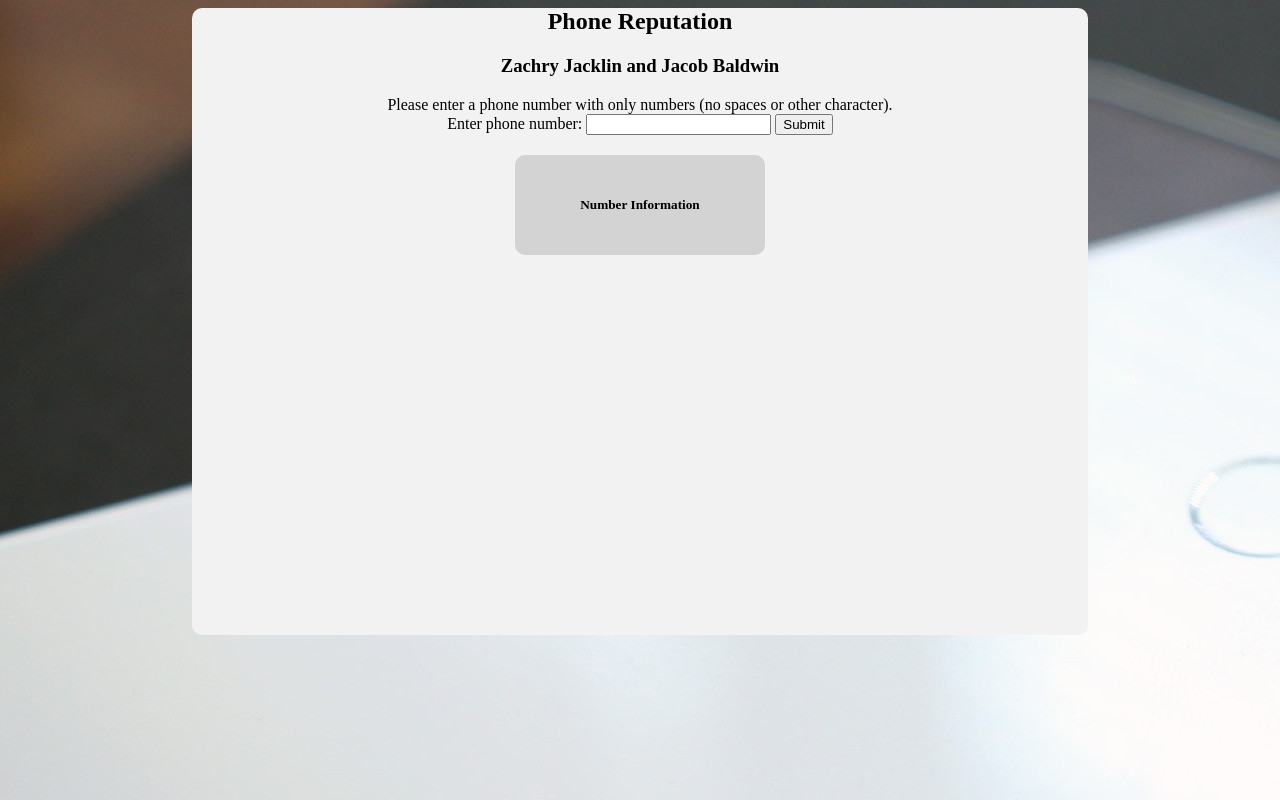
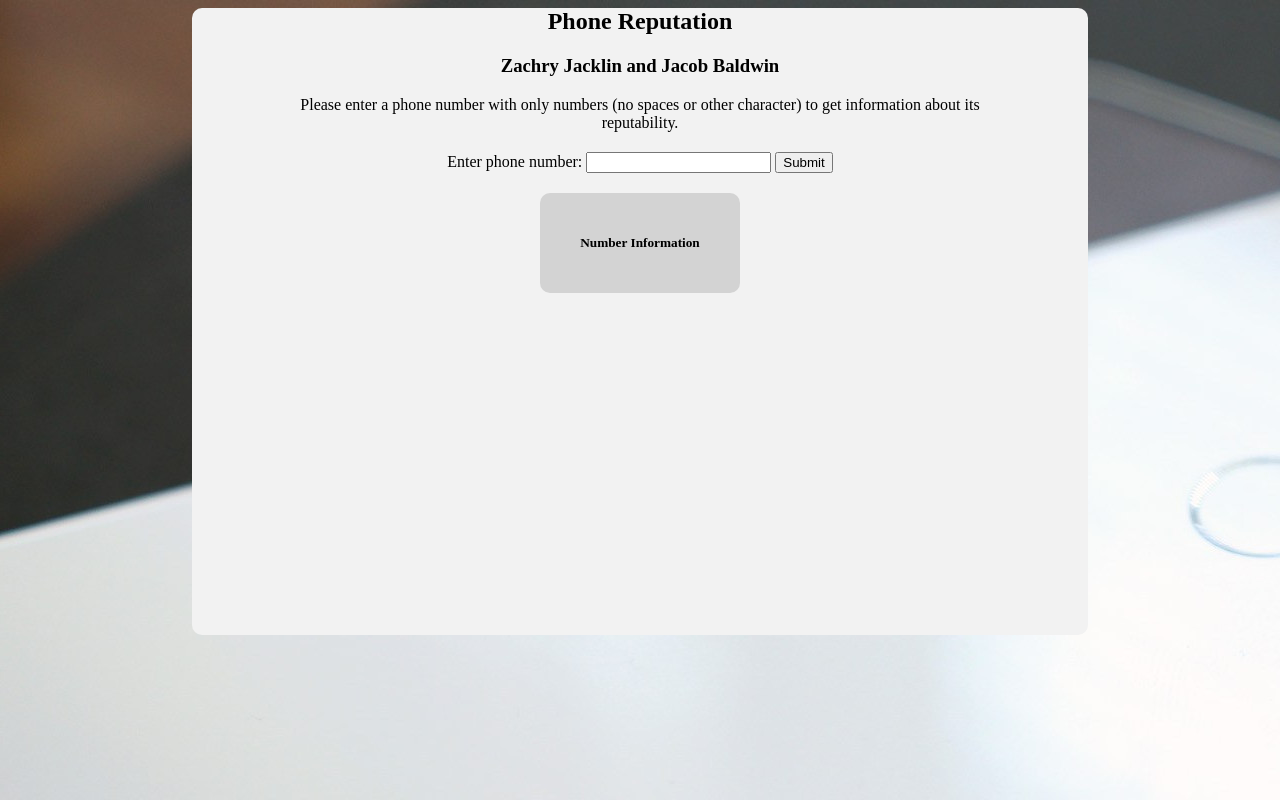
Before and after one commit to Jacob-Baldwin/phonelookup, a plain HTML site: page index.html in a window 1280 px wide. Drawn offline with nearby package versions, Linux system fonts and the light colour scheme.

Commit message:
better formatting

```diff
--- a/index.html
+++ b/index.html
@@ -9,12 +9,21 @@
 
   <body>
 
+    <div class="ContentContainer">
+
       <div class="Content">
         <h2>Phone Reputation</h2>
         <h3>Zachry Jacklin and Jacob Baldwin</h3>
-      Please enter a phone number with only numbers (no spaces or other character).<br>
+
+        <div class="Instructions">
+          Please enter a phone number with only numbers (no spaces or other character) to get information about its reputability.
+        </div>
+
+        <div class="PhoneNumberInput">
           Enter phone number: <input type = "text" id = "phone_rep" value = "">
           <input id = "repButton" type = "submit" value = "Submit">
+        </div>
+
 
         <script>
           $("#repButton").click(function(e) {
@@ -56,5 +65,7 @@
 
       </div>
 
+    </div>
+
   </body>
 </html>
--- a/main.css
+++ b/main.css
@@ -2,13 +2,18 @@ body {
   background-image: url("phone.jpg");
 }
 
-.Content {
+.ContentContainer {
   margin: auto;
   text-align: center;
   width: 70vw;
   background-color: #f2f2f2;
   height: 80%;
   border-radius: 10px;
+}
+
+.Content {
+  width: 80%;
+  margin: auto;
 }
 
 .DisplayContainer {
@@ -24,3 +29,11 @@ body {
 
 .PhoneRepDisplay {
 }
+
+.Instructions {
+
+}
+
+.PhoneNumberInput {
+  margin-top: 20px;
+}
```
Lines whose indentation alone changed are shown as unchanged.
